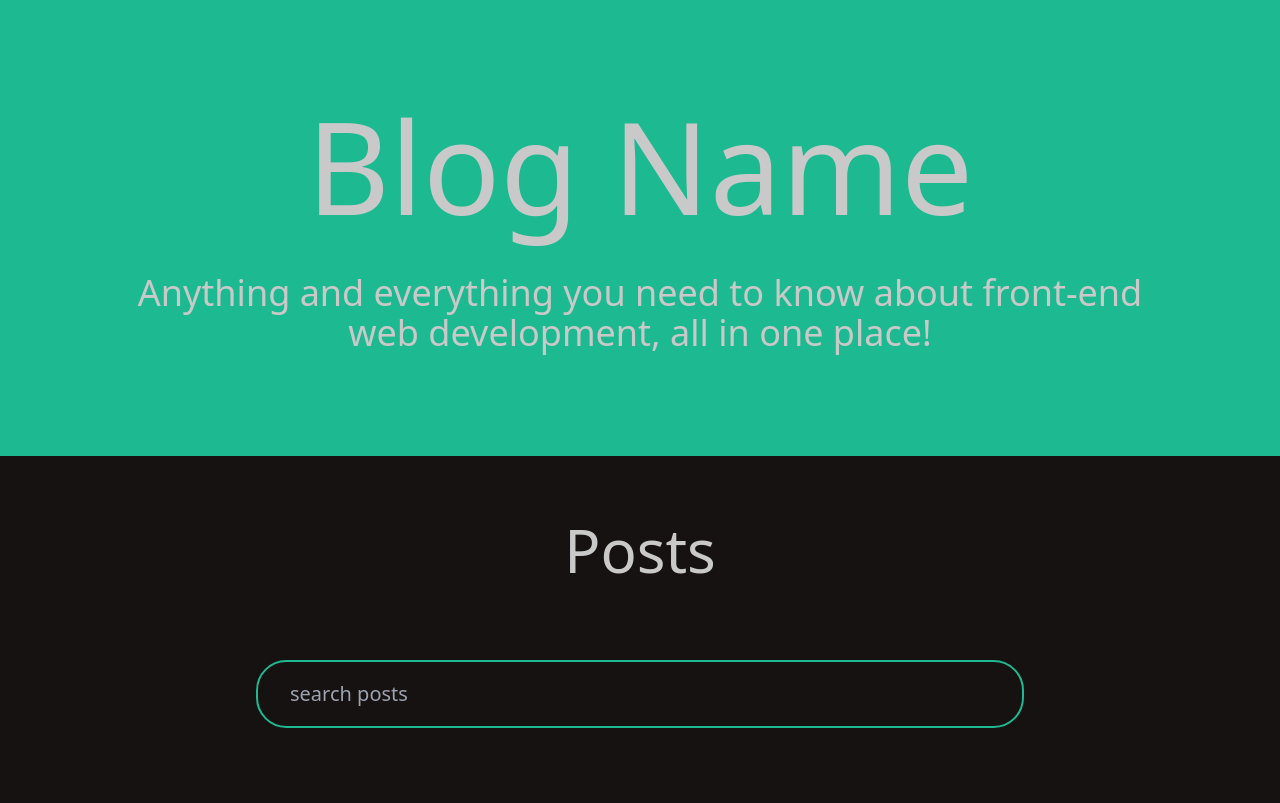
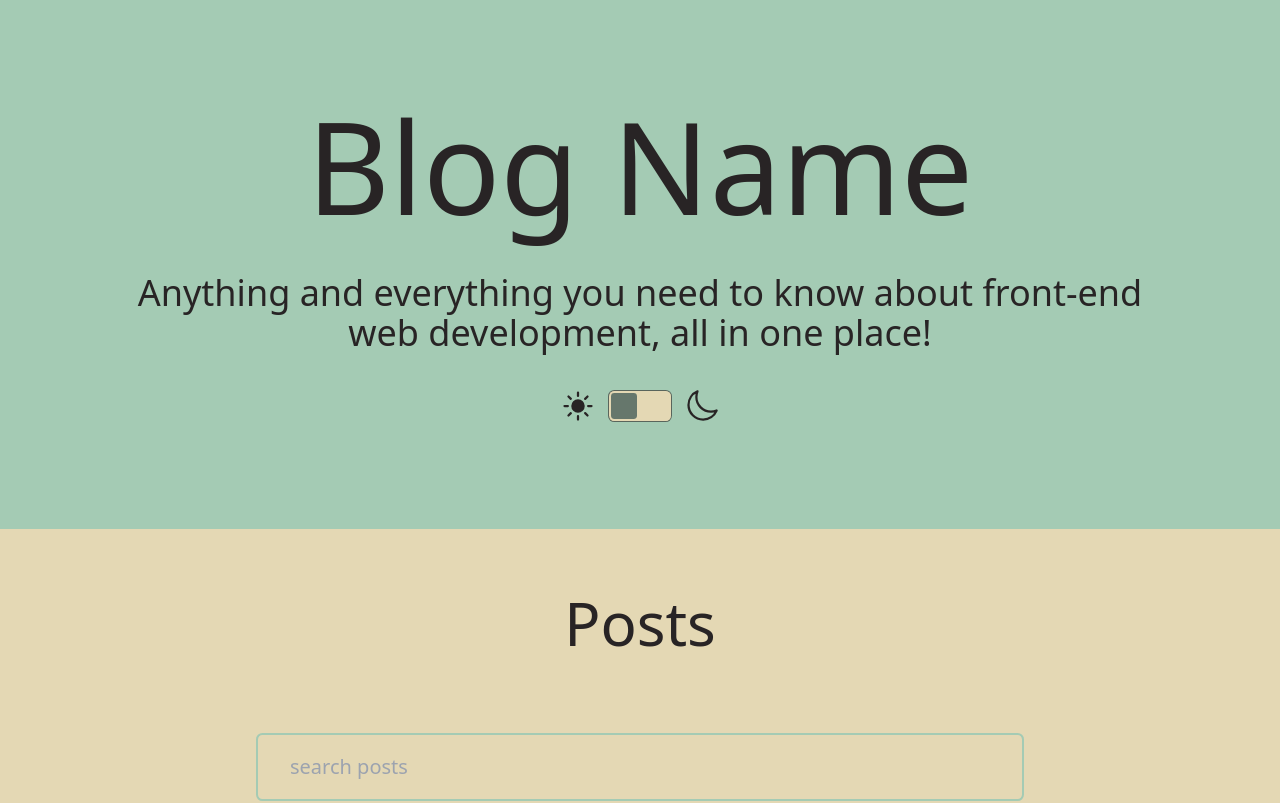
Before and after one commit to Github11200/Blog, a React (Vite) app in the folder client/: page / in a window 1280 px wide. Shown: the top 803 px of the page. Built offline with nearby package versions, Linux system fonts and the light colour scheme.

Commit message:
Added in a theme toggle which still has a small bug.

```diff
--- a/client/src/App.jsx
+++ b/client/src/App.jsx
@@ -1,12 +1,22 @@
 import { Homepage } from "./assets/Homepage/Homepage";
 import { Routes, Route } from "react-router-dom";
 import { ReactJSPost } from "./assets/Posts/ReactJSPost";
+import { createContext, useState } from "react";
 import Posts from "./assets/PostData";
 
 import "./index.css";
 
+export const ThemeContext = createContext();
+
 function App() {
+    const [theme, setTheme] = useState("retro");
+
+    const toggleTheme = (toggleValue) =>
+        setTheme(toggleValue ? "forest" : "retro");
+
     return (
+        <ThemeContext.Provider value={{ theme, toggleTheme }}>
+            <div data-theme={theme}>
                 <Routes>
                     <Route path="/" element={<Homepage />}>
                         {/* This maps over all of the posts and creates a path for each of them */}
@@ -22,6 +32,8 @@ function App() {
                         })}
                     </Route>
                 </Routes>
+            </div>
+        </ThemeContext.Provider>
     );
 }
 
--- a/client/src/assets/Homepage/Homepage.jsx
+++ b/client/src/assets/Homepage/Homepage.jsx
@@ -1,28 +1,28 @@
 import { PostBox } from "./PostBox";
 import Posts from "../PostData";
 import { Outlet, useLocation } from "react-router";
-import { useEffect, useState, createContext } from "react";
-
-const ThemeContext = createContext();
+import { useContext, useEffect, useState } from "react";
+import { ThemeContext } from "../../App";
+import { ThemeToggle } from "./ThemeToggle";
 
 // This is the homepage component which is the first page the user will see
 export const Homepage = () => {
     const location = useLocation(); // This stores the location of the current page
     const [currentPath, setCurrentPath] = useState(location.pathname); // This stores the current path from the useLocation hook
-    const [theme, setTheme] = useState("forest");
+    const theme = useContext(ThemeContext);
 
     // Update the path whenever it is changed
     useEffect(() => setCurrentPath(location.pathname), [location, currentPath]);
 
     return (
-        <ThemeContext.Provider value={theme}>
+        <div data-theme={theme}>
             {/*********************** Information about the blog ***********************/}
             {/* If the current page contains /posts, then only display the title of the website and the content of the post */}
 
             {/* Otherwise if the current path does not contain /posts then display the homepage */}
             {!currentPath.includes("/posts") && (
                 <div className="grid justify-items-center" data-theme={theme}>
-                    <div className="px-[8%] w-full py-[8%] mb-[5%] bg-secondary">
+                    <div className="px-[8%] w-full py-[8%] mb-[5%] bg-secondary grid justify-items-center">
                         <h1 className="text-9xl mb-[4%] text-center">
                             Blog Name
                         </h1>
@@ -30,6 +30,7 @@ export const Homepage = () => {
                             Anything and everything you need to know about
                             front-end web development, all in one place!
                         </h2>
+                        <ThemeToggle />
                     </div>
                     <h3 className="text-6xl">Posts</h3>
                     <input
@@ -56,6 +57,6 @@ export const Homepage = () => {
                 </div>
             )}
             <Outlet />
-        </ThemeContext.Provider>
+        </div>
     );
 };
--- /dev/null
+++ b/client/src/assets/Homepage/ThemeToggle.jsx
@@ -0,0 +1,74 @@
+import React, { useContext, useEffect, useState } from "react";
+import { ThemeContext } from "../../App";
+
+export const ThemeToggle = () => {
+    const [toggle, setToggle] = useState(false);
+    const { toggleTheme } = useContext(ThemeContext);
+
+    useEffect(() => toggleTheme(toggle), [toggle, toggleTheme]);
+
+    return (
+        <div className="mt-[3%] flex items-center justify-center">
+            {!toggle ? (
+                <svg
+                    xmlns="http://www.w3.org/2000/svg"
+                    viewBox="0 0 24 24"
+                    fill="currentColor"
+                    className="w-9 h-9 mr-3"
+                >
+                    <path d="M12 2.25a.75.75 0 01.75.75v2.25a.75.75 0 01-1.5 0V3a.75.75 0 01.75-.75zM7.5 12a4.5 4.5 0 119 0 4.5 4.5 0 01-9 0zM18.894 6.166a.75.75 0 00-1.06-1.06l-1.591 1.59a.75.75 0 101.06 1.061l1.591-1.59zM21.75 12a.75.75 0 01-.75.75h-2.25a.75.75 0 010-1.5H21a.75.75 0 01.75.75zM17.834 18.894a.75.75 0 001.06-1.06l-1.59-1.591a.75.75 0 10-1.061 1.06l1.59 1.591zM12 18a.75.75 0 01.75.75V21a.75.75 0 01-1.5 0v-2.25A.75.75 0 0112 18zM7.758 17.303a.75.75 0 00-1.061-1.06l-1.591 1.59a.75.75 0 001.06 1.061l1.591-1.59zM6 12a.75.75 0 01-.75.75H3a.75.75 0 010-1.5h2.25A.75.75 0 016 12zM6.697 7.757a.75.75 0 001.06-1.06l-1.59-1.591a.75.75 0 00-1.061 1.06l1.59 1.591z" />
+                </svg>
+            ) : (
+                <svg
+                    xmlns="http://www.w3.org/2000/svg"
+                    fill="none"
+                    viewBox="0 0 24 24"
+                    strokeWidth={1.5}
+                    stroke="currentColor"
+                    className="w-9 h-9 mr-3"
+                >
+                    <path
+                        strokeLinecap="round"
+                        strokeLinejoin="round"
+                        d="M12 3v2.25m6.364.386l-1.591 1.591M21 12h-2.25m-.386 6.364l-1.591-1.591M12 18.75V21m-4.773-4.227l-1.591 1.591M5.25 12H3m4.227-4.773L5.636 5.636M15.75 12a3.75 3.75 0 11-7.5 0 3.75 3.75 0 017.5 0z"
+                    />
+                </svg>
+            )}
+            <input
+                type="checkbox"
+                className="toggle toggle-lg mt-[3%] mb-[4px]"
+                value={toggle}
+                onChange={() => setToggle(!toggle)}
+            />
+            {!toggle ? (
+                <svg
+                    xmlns="http://www.w3.org/2000/svg"
+                    fill="none"
+                    viewBox="0 0 24 24"
+                    strokeWidth={1.5}
+                    stroke="currentColor"
+                    className="w-9 h-9 ml-3"
+                >
+                    <path
+                        strokeLinecap="round"
+                        strokeLinejoin="round"
+                        d="M21.752 15.002A9.718 9.718 0 0118 15.75c-5.385 0-9.75-4.365-9.75-9.75 0-1.33.266-2.597.748-3.752A9.753 9.753 0 003 11.25C3 16.635 7.365 21 12.75 21a9.753 9.753 0 009.002-5.998z"
+                    />
+                </svg>
+            ) : (
+                <svg
+                    xmlns="http://www.w3.org/2000/svg"
+                    viewBox="0 0 24 24"
+                    fill="currentColor"
+                    className="w-9 h-9 ml-3"
+                >
+                    <path
+                        fillRule="evenodd"
+                        d="M9.528 1.718a.75.75 0 01.162.819A8.97 8.97 0 009 6a9 9 0 009 9 8.97 8.97 0 003.463-.69.75.75 0 01.981.98 10.503 10.503 0 01-9.694 6.46c-5.799 0-10.5-4.701-10.5-10.5 0-4.368 2.667-8.112 6.46-9.694a.75.75 0 01.818.162z"
+                        clipRule="evenodd"
+                    />
+                </svg>
+            )}
+        </div>
+    );
+};
--- a/client/src/assets/Posts/ReactJSPost.jsx
+++ b/client/src/assets/Posts/ReactJSPost.jsx
@@ -1,20 +1,23 @@
 import Posts from "../PostData";
+import { useContext } from "react";
 import { Link } from "react-router-dom";
+import { ThemeContext } from "../../App";
 
 // This is the entire post once the user clicks on it
 // eslint-disable-next-line react/prop-types
 export const ReactJSPost = ({ postIndex }) => {
     const targetPost = Posts[postIndex];
+    const theme = useContext(ThemeContext);
 
     // Get the post that you want to display and display all of the information
     return (
-        <>
-            <div className="flex justify-center mt-10 hover:bg-slate-500 w-[19rem] mx-auto py-2">
+        <div data-theme={theme} className="pt-10">
+            <div className="flex justify-center hover:bg-primary w-[19rem] mx-auto py-2 rounded-2xl">
                 <Link to="/" className="w-full">
                     <div className="inline-flex flex-nowrap items-center justify-center w-full mx-0">
                         <img
                             src="https://th.bing.com/th/id/OIP.UXBVa-WrPVbQOtkAo9u4rwHaHW?pid=ImgDet&rs=1"
-                            className="rounded-full w-[4rem] mr-[0.8%]"
+                            className="rounded-full w-[4rem] mr-4"
                         />
                         <h2 className="text-4xl">Blog Name</h2>
                     </div>
@@ -60,6 +63,6 @@ export const ReactJSPost = ({ postIndex }) => {
                     })}
                 </div>
             </div>
-        </>
+        </div>
     );
 };
--- a/client/src/main.jsx
+++ b/client/src/main.jsx
@@ -7,7 +7,9 @@ import "./index.css";
 ReactDOM.createRoot(document.getElementById("root")).render(
     <React.StrictMode>
         <BrowserRouter>
-            <App />
+            <div>
+                <App />
+            </div>
         </BrowserRouter>
     </React.StrictMode>
 );
```
Lines whose indentation alone changed are shown as unchanged.
